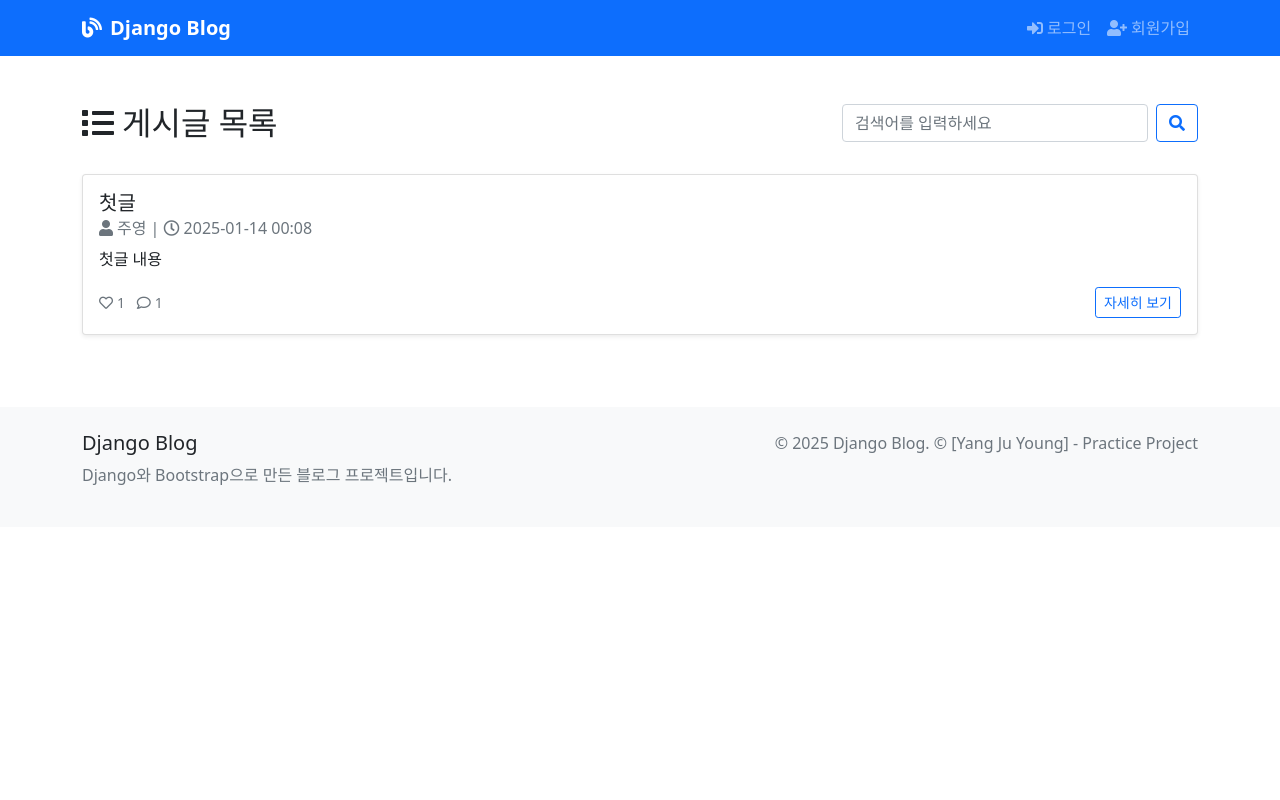
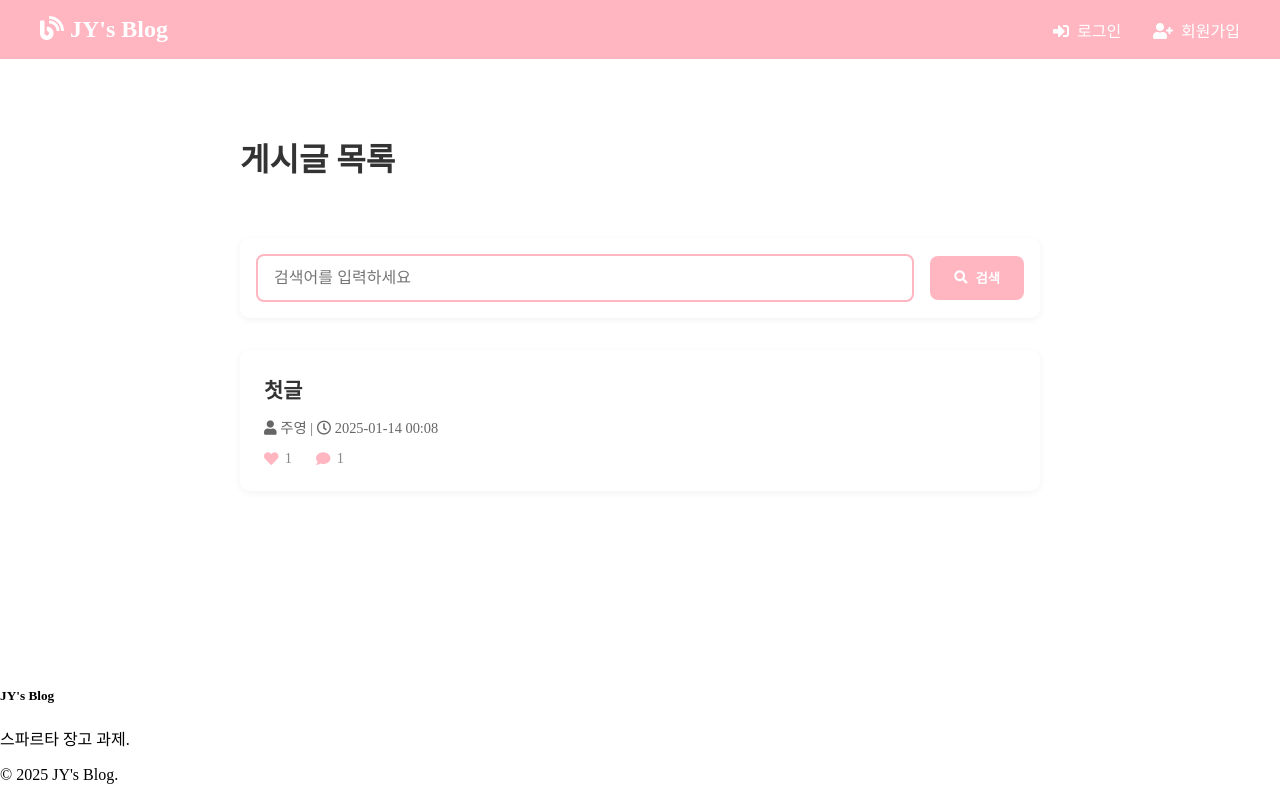
Before and after one commit to JuyoungYang/Practice, a Django app: page / in a window 1280 px wide. Run offline with Django 4.2, Linux system fonts and the light colour scheme; data comes from the database, SQL or seed files in the repository; both versions use the stored data as it was after the commit.

Commit message:
Bootstrap 제거

```diff
--- a/스파르타 과제/3. Django, DRF/requirements.txt
+++ b/스파르타 과제/3. Django, DRF/requirements.txt
@@ -1,7 +1,9 @@
 annotated-types==0.7.0
 anyio==4.7.0
 asgiref==3.8.1
+black==24.10.0
 certifi==2024.12.14
+click==8.1.8
 colorama==0.4.6
 distro==1.9.0
 Django==4.2
@@ -11,11 +13,15 @@ httpx==0.28.1
 idna==3.10
 jiter==0.8.2
 joblib==1.4.2
+mypy-extensions==1.0.0
 mysqlclient==2.2.7
 numpy==2.1.3
 openai==1.57.4
+packaging==24.2
 pandas==2.2.3
+pathspec==0.12.1
 pillow==11.1.0
+platformdirs==4.3.6
 pydantic==2.10.3
 pydantic_core==2.27.1
 python-dateutil==2.9.0.post0
--- a/스파르타 과제/3. Django, DRF/templates/base.html
+++ b/스파르타 과제/3. Django, DRF/templates/base.html
@@ -4,10 +4,9 @@
     <meta charset="UTF-8">
     <meta name="viewport" content="width=device-width, initial-scale=1.0">
     <title>Django Blog</title>
-    <link href="https://cdn.jsdelivr.net/npm/bootstrap@5.1.3/dist/css/bootstrap.min.css" rel="stylesheet">
-    <!-- Font Awesome 추가 -->
+
     <link href="https://cdnjs.cloudflare.com/ajax/libs/font-awesome/5.15.4/css/all.min.css" rel="stylesheet">
-    <!-- jQuery 추가 -->
+
     <script src="https://code.jquery.com/jquery-3.6.0.min.js"></script>
 </head>
 <body>
@@ -20,9 +19,6 @@
 
     {% include 'footer.html' %}
 
-    <script src="https://cdn.jsdelivr.net/npm/bootstrap@5.1.3/dist/js/bootstrap.bundle.min.js"></script>
-
-    <!-- 좋아요 기능을 위한 JavaScript 코드 추가 -->
     <script>
     $(document).ready(function() {
         $('.like-button').click(function() {
@@ -37,9 +33,9 @@
                 },
                 success: function(data) {
                     if (data.liked) {
-                        button.removeClass('btn-outline-danger').addClass('btn-danger');
+                        button.addClass('liked');
                     } else {
-                        button.removeClass('btn-danger').addClass('btn-outline-danger');
+                        button.removeClass('liked');
                     }
                     button.find('.like-count').text(data.total_likes);
                 }
--- a/스파르타 과제/3. Django, DRF/templates/footer.html
+++ b/스파르타 과제/3. Django, DRF/templates/footer.html
@@ -2,11 +2,11 @@
     <div class="container">
         <div class="row">
             <div class="col-md-6">
-                <h5>Django Blog</h5>
-                <p class="text-muted">Django와 Bootstrap으로 만든 블로그 프로젝트입니다.</p>
+                <h5>JY's Blog</h5>
+                <p class="text-muted">스파르타 장고 과제.</p>
             </div>
             <div class="col-md-6 text-md-end">
-                <p class="mb-0 text-muted">&copy; 2025 Django Blog. © [Yang Ju Young] - Practice Project</p>
+                <p class="mb-0 text-muted">&copy; 2025 JY's Blog.</p>
             </div>
         </div>
     </div>
--- a/스파르타 과제/3. Django, DRF/templates/navbar.html
+++ b/스파르타 과제/3. Django, DRF/templates/navbar.html
@@ -1,42 +1,85 @@
-<nav class="navbar navbar-expand-lg navbar-dark bg-primary">
-    <div class="container">
-        <a class="navbar-brand fw-bold" href="{% url 'post:post_list' %}">
-            <i class="fas fa-blog me-2"></i>Django Blog
+<style>
+    nav {
+        background-color: #FFB6C1;
+        padding: 1rem;
+    }
+
+    .nav-container {
+        max-width: 1200px;
+        margin: 0 auto;
+        display: flex;
+        justify-content: space-between;
+        align-items: center;
+    }
+
+    .nav-brand {
+        color: white;
+        text-decoration: none;
+        font-weight: bold;
+        font-size: 1.5rem;
+    }
+
+    .nav-menu {
+        display: flex;
+        list-style: none;
+        margin: 0;
+        padding: 0;
+    }
+
+    .nav-item {
+        margin-left: 2rem;
+    }
+
+    .nav-link {
+        color: white;
+        text-decoration: none;
+    }
+
+    .nav-link i {
+        margin-right: 0.5rem;
+    }
+
+    @media (max-width: 768px) {
+        .nav-menu {
+            display: none;
+        }
+    }
+</style>
+
+<nav>
+    <div class="nav-container">
+        <a class="nav-brand" href="{% url 'post:post_list' %}">
+            <i class="fas fa-blog"></i> JY's Blog
         </a>
-        <button class="navbar-toggler" type="button" data-bs-toggle="collapse" data-bs-target="#navbarNav">
-            <span class="navbar-toggler-icon"></span>
-        </button>
-        <div class="collapse navbar-collapse" id="navbarNav">
-            <ul class="navbar-nav ms-auto">
+        <ul class="nav-menu">
             {% if user.is_authenticated %}
                 <li class="nav-item">
                     <a class="nav-link" href="{% url 'post:post_create' %}">
-                            <i class="fas fa-plus me-1"></i>새 글 작성
+                        <i class="fas fa-plus"></i>새 글 작성
                     </a>
                 </li>
                 <li class="nav-item">
                     <a class="nav-link" href="{% url 'user:profile' %}">
-                            <i class="fas fa-user me-1"></i>{{ user.username }}
+                        <i class="fas fa-user"></i>{{ user.username }}
                     </a>
                 </li>
                 <li class="nav-item">
                     <a class="nav-link" href="{% url 'user:logout' %}">
-                            <i class="fas fa-sign-out-alt me-1"></i>로그아웃
+                        <i class="fas fa-sign-out-alt"></i>로그아웃
                     </a>
                 </li>
             {% else %}
                 <li class="nav-item">
                     <a class="nav-link" href="{% url 'user:login' %}">
-                            <i class="fas fa-sign-in-alt me-1"></i>로그인
+                        <i class="fas fa-sign-in-alt"></i>로그인
                     </a>
                 </li>
                 <li class="nav-item">
                     <a class="nav-link" href="{% url 'user:signup' %}">
-                            <i class="fas fa-user-plus me-1"></i>회원가입
+                        <i class="fas fa-user-plus"></i>회원가입
                     </a>
                 </li>
             {% endif %}
         </ul>
     </div>
-    </div>
 </nav>
--- a/스파르타 과제/3. Django, DRF/templates/post/post_confirm_delete.html
+++ b/스파르타 과제/3. Django, DRF/templates/post/post_confirm_delete.html
@@ -3,11 +3,11 @@
 {% block content %}
 <div class="container mt-5">
     <h2>게시글 삭제</h2>
-    <p>정말로 "{{ object.title }}" 게시글을 삭제하시겠습니까?</p>
+    <p>정말로 "{{ post.title }}" 게시글을 삭제하시겠습니까?</p>
     <form method="post">
         {% csrf_token %}
         <button type="submit" class="btn btn-danger">삭제</button>
-        <a href="{% url 'post:post_detail' object.pk %}" class="btn btn-secondary">취소</a>
+        <a href="{% url 'post:post_detail' post.pk %}" class="btn btn-secondary">취소</a>
     </form>
 </div>
 {% endblock %}
--- a/스파르타 과제/3. Django, DRF/templates/post/post_list.html
+++ b/스파르타 과제/3. Django, DRF/templates/post/post_list.html
@@ -1,99 +1,237 @@
 {% extends 'base.html' %}
 
 {% block content %}
-<div class="container mt-5">
-    <!-- 검색 섹션 -->
-    <div class="row mb-4">
-        <div class="col-md-8">
-            <h2><i class="fas fa-list me-2"></i>게시글 목록</h2>
-        </div>
-        <div class="col-md-4">
-            <form method="get" class="d-flex">
-                <input type="text" class="form-control me-2" name="search"
-                       placeholder="검색어를 입력하세요" value="{{ search_query }}">
-                <button class="btn btn-outline-primary" type="submit">
-                    <i class="fas fa-search"></i>
-                </button>
-            </form>
-        </div>
+<style>
+   body {
+       min-height: 100vh;
+       display: flex;
+       flex-direction: column;
+       margin: 0;
+   }
+
+   main {
+       flex: 1;
+   }
+
+   .footer {
+       margin-top: auto;
+       padding: 1rem;
+       text-align: center;
+       background-color: #FFE4E8;
+   }
+
+   .posts-container {
+       max-width: 800px;
+       margin: 3rem auto;
+       padding: 0 1rem;
+   }
+
+   .header-section {
+       display: flex;
+       justify-content: space-between;
+       align-items: center;
+       margin-bottom: 2rem;
+   }
+
+   .page-title {
+       font-size: 2rem;
+       font-weight: bold;
+       color: #333;
+   }
+
+   .search-section {
+       display: flex;
+       justify-content: space-between;
+       align-items: center;
+       margin-bottom: 2rem;
+       background: #fff;
+       padding: 1rem;
+       border-radius: 10px;
+       box-shadow: 0 2px 8px rgba(0,0,0,0.05);
+   }
+
+   .search-form {
+       display: flex;
+       flex-grow: 1;
+       margin-right: 1rem;
+   }
+
+   .search-input {
+       width: 100%;
+       padding: 0.8rem 1rem;
+       border: 2px solid #FFB6C1;
+       border-radius: 8px;
+       font-size: 1rem;
+       outline: none;
+       transition: all 0.3s ease;
+   }
+
+   .search-input:focus {
+       border-color: #ff8da1;
+       box-shadow: 0 0 0 3px rgba(255,182,193,0.2);
+   }
+
+   .btn {
+       padding: 0.8rem 1.5rem;
+       border: none;
+       border-radius: 8px;
+       font-weight: 600;
+       cursor: pointer;
+       transition: all 0.3s ease;
+       display: flex;
+       align-items: center;
+       gap: 0.5rem;
+       text-decoration: none;
+   }
+
+   .btn-pink {
+       background-color: #FFB6C1;
+       color: white;
+   }
+
+   .btn-pink:hover {
+       background-color: #ff8da1;
+       transform: translateY(-1px);
+   }
+
+   .post-card {
+       background: white;
+       border-radius: 10px;
+       padding: 1.5rem;
+       margin-bottom: 1.5rem;
+       box-shadow: 0 2px 8px rgba(0,0,0,0.05);
+       transition: all 0.3s ease;
+   }
+
+   .post-card:hover {
+       transform: translateY(-3px);
+       box-shadow: 0 4px 12px rgba(0,0,0,0.1);
+   }
+
+   .post-title {
+       font-size: 1.3rem;
+       color: #333;
+       text-decoration: none;
+       font-weight: 600;
+       display: block;
+       margin-bottom: 0.8rem;
+   }
+
+   .post-title:hover {
+       color: #FFB6C1;
+   }
+
+   .post-meta {
+       color: #666;
+       font-size: 0.9rem;
+       margin-bottom: 0.8rem;
+   }
+
+   .post-stats {
+       display: flex;
+       gap: 1.5rem;
+       color: #888;
+       font-size: 0.9rem;
+   }
+
+   .stat-item {
+       display: flex;
+       align-items: center;
+       gap: 0.4rem;
+   }
+
+   .stat-item i {
+       color: #FFB6C1;
+   }
+
+   .pagination {
+       display: flex;
+       justify-content: center;
+       align-items: center;
+       gap: 1rem;
+       margin-top: 3rem;
+       margin-bottom: 3rem;
+   }
+
+   .page-btn {
+       padding: 0.5rem 1rem;
+       border: 2px solid #FFB6C1;
+       border-radius: 6px;
+       color: #FFB6C1;
+       text-decoration: none;
+       transition: all 0.3s ease;
+   }
+
+   .page-btn:hover {
+       background-color: #FFB6C1;
+       color: white;
+   }
+
+   .current-page {
+       color: #666;
+       font-weight: 600;
+   }
+</style>
+
+<div class="posts-container">
+   <div class="header-section">
+       <h2 class="page-title">게시글 목록</h2>
+       {% if user.is_authenticated %}
+           <a href="{% url 'post:post_create' %}" class="btn btn-pink">
+               <i class="fas fa-plus"></i>새 글 작성
+           </a>
+       {% endif %}
    </div>
 
-    <!-- 글쓰기 버튼 -->
-    {% if user.is_authenticated %}
-        <div class="text-end mb-4">
-            <a href="{% url 'post:post_create' %}" class="btn btn-primary">
-                <i class="fas fa-plus me-1"></i>새 글 작성
-            </a>
+   <div class="search-section">
+       <form class="search-form" method="get">
+           <input type="text" class="search-input" name="search" value="{{ search_query }}"
+                  placeholder="검색어를 입력하세요" autocomplete="off">
+       </form>
+       <button type="submit" class="btn btn-pink">
+           <i class="fas fa-search"></i>검색
+       </button>
    </div>
-    {% endif %}
 
-    <!-- 게시글 목록 -->
-    {% if posts %}
-        <div class="row">
    {% for post in posts %}
-                <div class="col-md-12 mb-4">
-                    <div class="card shadow-sm">
-                        <div class="card-body">
-                            <h5 class="card-title">
-                                <a href="{% url 'post:post_detail' post.pk %}"
-                                   class="text-decoration-none text-dark">
+       <div class="post-card">
+           <a href="{% url 'post:post_detail' post.pk %}" class="post-title">
                {{ post.title }}
            </a>
-                            </h5>
-                            <h6 class="card-subtitle mb-2 text-muted">
-                                <i class="fas fa-user me-1"></i>{{ post.author.username }} |
-                                <i class="far fa-clock me-1"></i>{{ post.created_at|date:"Y-m-d H:i" }}
-                            </h6>
-                            <p class="card-text text-truncate">{{ post.content }}</p>
-                            <div class="d-flex justify-content-between align-items-center">
-                                <small class="text-muted">
-                                    <i class="far fa-heart me-1"></i>{{ post.total_likes }}
-                                    <i class="far fa-comment ms-2 me-1"></i>{{ post.comments.count }}
-                                </small>
-                                <a href="{% url 'post:post_detail' post.pk %}"
-                                   class="btn btn-sm btn-outline-primary">
-                                    자세히 보기
-                                </a>
+           <div class="post-meta">
+               <i class="fas fa-user"></i> {{ post.author.username }} |
+               <i class="far fa-clock"></i> {{ post.created_at|date:"Y-m-d H:i" }}
+           </div>
+           <div class="post-stats">
+               <div class="stat-item">
+                   <i class="fas fa-heart"></i>
+                   <span>{{ post.likes.count }}</span>
+               </div>
+               <div class="stat-item">
+                   <i class="fas fa-comment"></i>
+                   <span>{{ post.comments.count }}</span>
                </div>
            </div>
        </div>
+   {% empty %}
+       <div class="post-card">
+           <p style="text-align: center; color: #666;">게시글이 없습니다.</p>
        </div>
    {% endfor %}
-        </div>
 
-        <!-- 페이지네이션 -->
-        {% if posts.has_other_pages %}
-            <nav class="mt-4">
-                <ul class="pagination justify-content-center">
+   {% if paginator.num_pages > 1 %}
+   <div class="pagination">
        {% if posts.has_previous %}
-                        <li class="page-item">
-                            <a class="page-link" href="?page={{ posts.previous_page_number }}{% if search_query %}&search={{ search_query }}{% endif %}">
-                                <i class="fas fa-chevron-left"></i>
-                            </a>
-                        </li>
+           <a href="?page={{ posts.previous_page_number }}" class="page-btn">&laquo; 이전</a>
        {% endif %}
 
-                    {% for num in posts.paginator.page_range %}
-                        <li class="page-item {% if posts.number == num %}active{% endif %}">
-                            <a class="page-link" href="?page={{ num }}{% if search_query %}&search={{ search_query }}{% endif %}">
-                                {{ num }}
-                            </a>
-                        </li>
-                    {% endfor %}
+       <span class="current-page">
+           {{ posts.number }} / {{ posts.paginator.num_pages }}
+       </span>
 
        {% if posts.has_next %}
-                        <li class="page-item">
-                            <a class="page-link" href="?page={{ posts.next_page_number }}{% if search_query %}&search={{ search_query }}{% endif %}">
-                                <i class="fas fa-chevron-right"></i>
-                            </a>
-                        </li>
+           <a href="?page={{ posts.next_page_number }}" class="page-btn">다음 &raquo;</a>
        {% endif %}
-                </ul>
-            </nav>
-        {% endif %}
-    {% else %}
-        <div class="alert alert-info" role="alert">
-            <i class="fas fa-info-circle me-2"></i>게시글이 없습니다.
    </div>
    {% endif %}
 </div>
--- a/스파르타 과제/3. Django, DRF/user/urls.py
+++ b/스파르타 과제/3. Django, DRF/user/urls.py
@@ -1,13 +1,18 @@
 from django.urls import path
-from django.contrib.auth.views import LogoutView
+from django.contrib.auth.views import LogoutView, LoginView  # LoginView 추가
 from . import views
 
 app_name = 'user'
 
 urlpatterns = [
     path('signup/', views.signup, name='signup'),
-    path('login/', views.login_view, name='login'),
-    path('logout/', views.logout_view, name='logout'),
+    path('login/', LoginView.as_view(
+        template_name='user/login.html',
+        next_page='post:post_list'
+    ), name='login'),
+    path('logout/', LogoutView.as_view(
+        next_page='user:login'
+    ), name='logout'),
     path('profile/', views.profile, name='profile'),
     path('profile/update/', views.profile_update, name='profile_update'),
 ]
```
Also changed, not shown: 스파르타 과제/3. Django, DRF/requirments.txt (deleted, +0 -11 lines), 스파르타 과제/3. Django, DRF/templates/post/post_detail.html (+70 -27 lines), 스파르타 과제/3. Django, DRF/user/views.py (+3 -18 lines), 스파르타 과제/3. Django, DRF/db.sqlite3, 스파르타 과제/3. Django, DRF/media/profile_images/일러스트6.jpg (added). Lines whose indentation alone changed are shown as unchanged.
